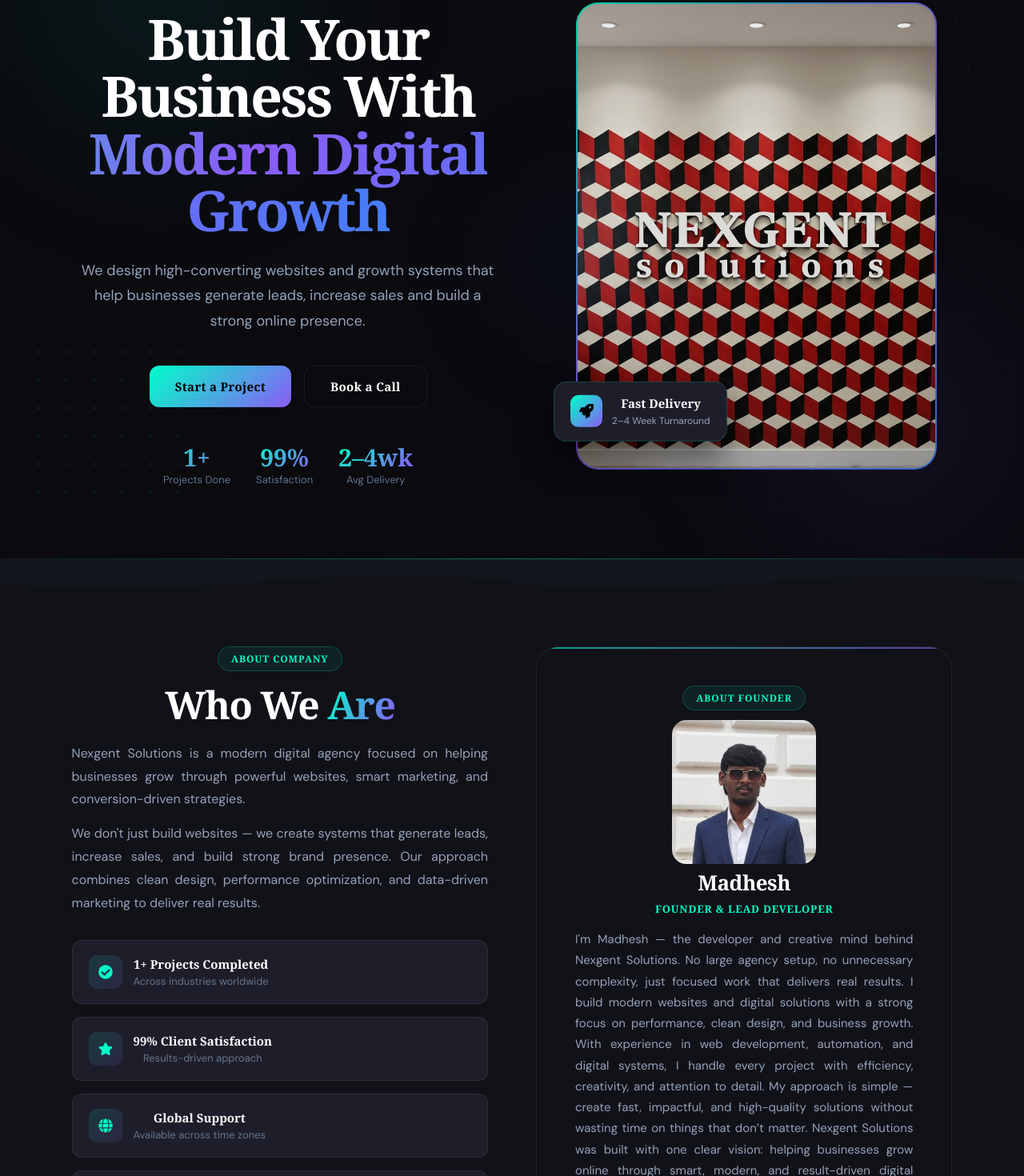
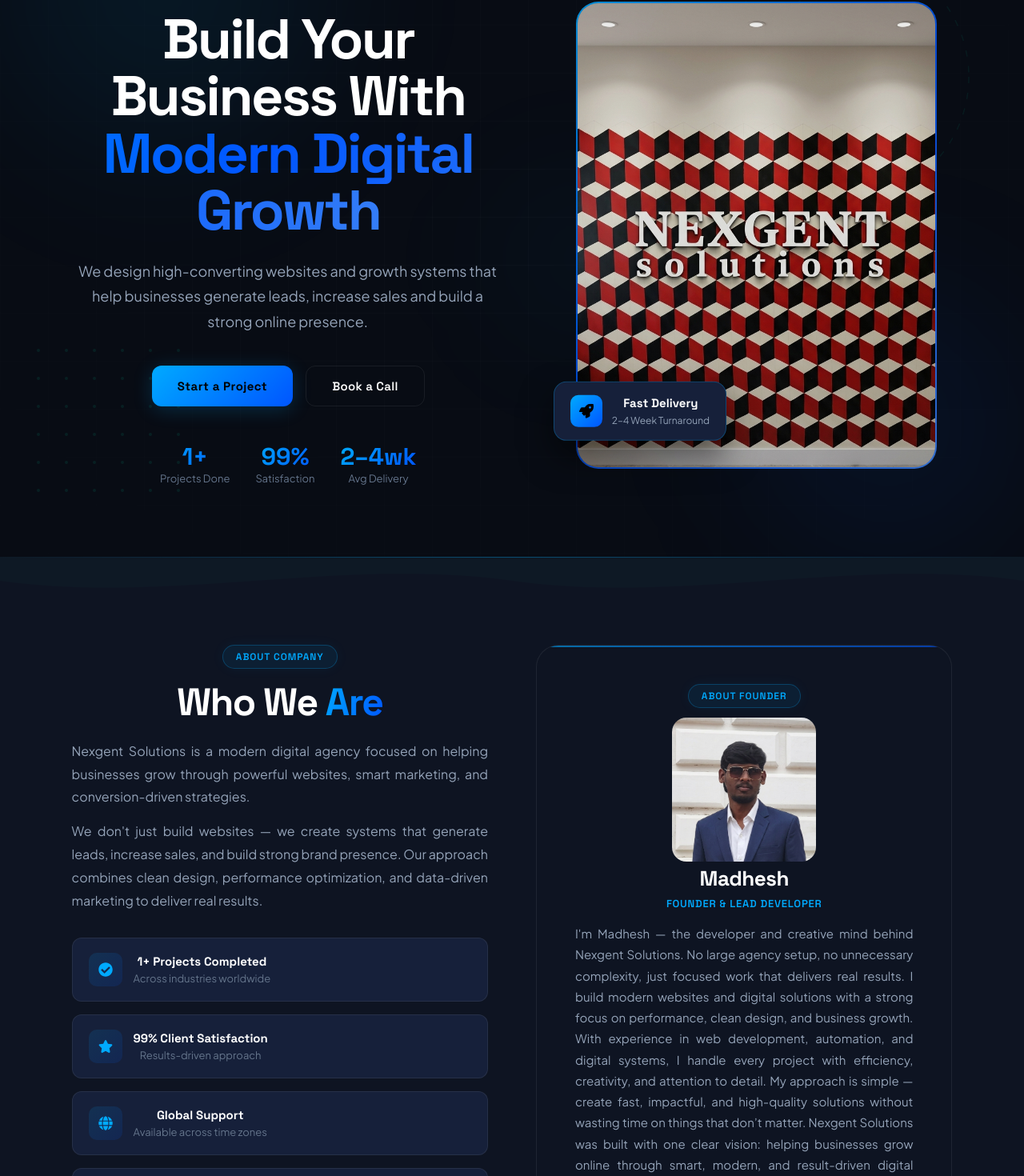
Before and after one commit to Kmadheshoff/company, a React (Vite) app: page / in a window 1280 px wide. Shown: the part 149-1619 px from the top of the page at 80% size. Built offline with nearby package versions, Linux system fonts and the light colour scheme.

Commit message:
Update App.css

```diff
--- a/src/App.css
+++ b/src/App.css
@@ -1,6 +1,6 @@
 /* App.css — Nexgent Solutions Premium Redesign */
 
-@import url("https://fonts.googleapis.com/css2?family=Syne:wght@400;500;600;700;800&family=DM+Sans:wght@300;400;500;600&display=swap");
+@import url("https://fonts.googleapis.com/css2?family=Space+Grotesk:wght@300;400;500;600;700&family=Plus+Jakarta+Sans:wght@300;400;500;600;700;800&display=swap");
 
 *, *::before, *::after {
   margin: 0;
@@ -12,25 +12,25 @@
 html { scroll-behavior: smooth; }
 
 :root {
-  --ink: #0a0a0f;
-  --ink-soft: #1a1a2e;
-  --surface: #111118;
-  --surface-2: #16161f;
-  --surface-3: #1e1e2a;
+  --ink: #080c14;
+  --ink-soft: #0d1526;
+  --surface: #0e1422;
+  --surface-2: #111928;
+  --surface-3: #16203a;
   --border: rgba(255,255,255,0.07);
-  --border-glow: rgba(0,255,200,0.18);
-  --cyan: #00ffc8;
-  --violet: #8b5cf6;
+  --border-glow: rgba(0,170,255,0.28);
+  --cyan: #00AAFF;
+  --blue-deep: #0055FF;
   --blue: #3b82f6;
   --text: #e2e8f0;
   --text-muted: #94a3b8;
   --text-dim: #64748b;
-  --heading: "Playfair Display", Georgia, serif;
-  --body: "DM Sans", sans-serif;
+  --heading: "Space Grotesk", sans-serif;
+  --body: "Plus Jakarta Sans", sans-serif;
   --radius: 20px;
   --radius-sm: 12px;
-  --glow-cyan: 0 0 40px rgba(0,255,200,0.12);
-  --glow-violet: 0 0 40px rgba(139,92,246,0.12);
+  --glow-cyan: 0 0 40px rgba(0,170,255,0.12);
+  --glow-blue: 0 0 40px rgba(0,85,255,0.15);
 }
 
 body {
@@ -74,8 +74,8 @@
 }
 
 @keyframes pulse-glow {
-  0%, 100% { box-shadow: 0 0 20px rgba(0,255,200,0.1); }
-  50%       { box-shadow: 0 0 50px rgba(0,255,200,0.3); }
+  0%, 100% { box-shadow: 0 0 20px rgba(0,170,255,0.1); }
+  50%       { box-shadow: 0 0 50px rgba(0,170,255,0.3); }
 }
 
 @keyframes shimmer {
@@ -158,12 +158,12 @@
 .splash-orb-1 {
   width: 500px; height: 500px;
   top: -100px; left: -100px;
-  background: radial-gradient(circle, rgba(0,255,200,0.1) 0%, transparent 70%);
+  background: radial-gradient(circle, rgba(0,170,255,0.1) 0%, transparent 70%);
 }
 .splash-orb-2 {
   width: 400px; height: 400px;
   bottom: -80px; right: -80px;
-  background: radial-gradient(circle, rgba(139,92,246,0.12) 0%, transparent 70%);
+  background: radial-gradient(circle, rgba(0,85,255,0.12) 0%, transparent 70%);
 }
 
 .splash-grid {
@@ -202,13 +202,13 @@
 
 .splash-ring-1 {
   width: 150px; height: 150px;
-  border-color: rgba(0,255,200,0.25) rgba(0,255,200,0.06) rgba(0,255,200,0.06) rgba(0,255,200,0.06);
+  border-color: rgba(0,170,255,0.25) rgba(0,170,255,0.06) rgba(0,170,255,0.06) rgba(0,170,255,0.06);
   animation: splashRingSpin 3s linear infinite;
 }
 
 .splash-ring-2 {
   width: 175px; height: 175px;
-  border-color: rgba(139,92,246,0.2) rgba(139,92,246,0.05) rgba(139,92,246,0.2) rgba(139,92,246,0.05);
+  border-color: rgba(0,85,255,0.2) rgba(0,85,255,0.05) rgba(0,85,255,0.2) rgba(0,85,255,0.05);
   animation: splashRingSpinRev 4.5s linear infinite;
 }
 
@@ -216,7 +216,7 @@
   width: 150px;
   height: auto;
   animation: splashLogoIn 0.9s cubic-bezier(.16,1,.3,1) 0.2s both;
-  filter: brightness(1.15) drop-shadow(0 0 20px rgba(0,255,200,0.4));
+  filter: brightness(1.15) drop-shadow(0 0 20px rgba(0,170,255,0.4));
   position: relative;
   z-index: 2;
 }
@@ -229,7 +229,7 @@
 }
 
 .splash-tag-line1 {
-  font-family: "DM Sans", sans-serif;
+  font-family: "Plus Jakarta Sans", sans-serif;
   font-size: 15px;
   font-weight: 500;
   letter-spacing: 0.18em;
@@ -239,12 +239,12 @@
 }
 
 .splash-tag-line2 {
-  font-family: "Syne", "DM Sans", sans-serif;
+  font-family: "Space Grotesk", sans-serif;
   font-size: 22px;
   font-weight: 700;
   letter-spacing: 0.06em;
   text-transform: uppercase;
-  background: linear-gradient(110deg, #00ffc8, #8b5cf6);
+  background: linear-gradient(110deg, var(--cyan), var(--blue-deep));
   -webkit-background-clip: text;
   -webkit-text-fill-color: transparent;
   background-clip: text;
@@ -262,7 +262,7 @@
 
 .splash-bar {
   height: 100%;
-  background: linear-gradient(90deg, #00ffc8, #8b5cf6);
+  background: linear-gradient(90deg, var(--cyan), var(--blue-deep));
   border-radius: 2px;
   animation: splashBarFill 1.6s cubic-bezier(.4,0,.2,1) 1.1s both;
 }
@@ -320,7 +320,7 @@
 
 .navbar.scrolled {
   background: rgba(10,10,15,0.95);
-  border-bottom-color: rgba(0,255,200,0.08);
+  border-bottom-color: rgba(0,170,255,0.08);
 }
 
 .logo {
@@ -399,8 +399,8 @@
   gap: 8px;
   padding: 6px 16px;
   border-radius: 100px;
-  background: rgba(0,255,200,0.07);
-  border: 1px solid rgba(0,255,200,0.2);
+  background: rgba(0,170,255,0.07);
+  border: 1px solid rgba(0,170,255,0.2);
   color: var(--cyan);
   font-size: 12px;
   font-weight: 600;
@@ -461,13 +461,13 @@
 .hero-orb-1 {
   width: 600px; height: 600px;
   top: -150px; left: -100px;
-  background: radial-gradient(circle, rgba(0,255,200,0.08) 0%, transparent 70%);
+  background: radial-gradient(circle, rgba(0,170,255,0.08) 0%, transparent 70%);
   animation: float 12s ease-in-out infinite;
 }
 .hero-orb-2 {
   width: 500px; height: 500px;
   bottom: -100px; right: -80px;
-  background: radial-gradient(circle, rgba(139,92,246,0.1) 0%, transparent 70%);
+  background: radial-gradient(circle, rgba(0,85,255,0.1) 0%, transparent 70%);
   animation: float 16s ease-in-out infinite reverse;
 }
 .hero-orb-3 {
@@ -496,8 +496,8 @@
   gap: 8px;
   padding: 7px 18px;
   border-radius: 100px;
-  background: rgba(0,255,200,0.06);
-  border: 1px solid rgba(0,255,200,0.2);
+  background: rgba(0,170,255,0.06);
+  border: 1px solid rgba(0,170,255,0.2);
   color: var(--cyan);
   font-size: 13px;
   font-weight: 600;
@@ -526,7 +526,7 @@
 }
 
 .hero-text h1 .gradient-text {
-  background: linear-gradient(110deg, var(--cyan) 0%, var(--violet) 60%, var(--blue) 100%);
+  background: linear-gradient(110deg, var(--cyan) 0%, var(--blue-deep) 60%, var(--blue) 100%);
   background-size: 200% auto;
   -webkit-background-clip: text;
   -webkit-text-fill-color: transparent;
@@ -554,7 +554,7 @@
 .btn-primary {
   padding: 15px 32px;
   border-radius: var(--radius-sm);
-  background: linear-gradient(135deg, var(--cyan), var(--violet));
+  background: linear-gradient(135deg, var(--cyan), var(--blue-deep));
   color: #000;
   font-weight: 700;
   font-size: 15px;
@@ -566,7 +566,7 @@
 }
 .btn-primary:hover {
   transform: translateY(-3px);
-  box-shadow: 0 16px 40px rgba(0,255,200,0.25);
+  box-shadow: 0 16px 40px rgba(0,170,255,0.25);
 }
 
 .btn-secondary {
@@ -607,7 +607,7 @@
   font-weight: 800;
   color: #fff;
   line-height: 1;
-  background: linear-gradient(135deg, var(--cyan), var(--violet));
+  background: linear-gradient(135deg, var(--cyan), var(--blue-deep));
   -webkit-background-clip: text;
   -webkit-text-fill-color: transparent;
   background-clip: text;
@@ -639,7 +639,7 @@
   position: absolute;
   inset: -2px;
   border-radius: 28px;
-  background: linear-gradient(135deg, var(--cyan), var(--violet), var(--blue));
+  background: linear-gradient(135deg, var(--cyan), var(--blue-deep), var(--blue));
   z-index: -1;
   animation: borderPulse 3s ease-in-out infinite;
 }
@@ -673,7 +673,7 @@
 .hero-badge-icon {
   width: 40px; height: 40px;
   border-radius: 10px;
-  background: linear-gradient(135deg, var(--cyan), var(--violet));
+  background: linear-gradient(135deg, var(--cyan), var(--blue-deep));
   display: flex;
   align-items: center;
   justify-content: center;
@@ -728,7 +728,7 @@
 }
 
 .company-left h2 span {
-  background: linear-gradient(110deg, var(--cyan), var(--violet));
+  background: linear-gradient(110deg, var(--cyan), var(--blue-deep));
   -webkit-background-clip: text;
   -webkit-text-fill-color: transparent;
   background-clip: text;
@@ -759,14 +759,14 @@
   transition: border-color 0.3s, transform 0.3s;
 }
 .pillar:hover {
-  border-color: rgba(0,255,200,0.2);
+  border-color: rgba(0,170,255,0.2);
   transform: translateX(6px);
 }
 
 .pillar-icon {
   width: 42px; height: 42px;
   border-radius: 10px;
-  background: linear-gradient(135deg, rgba(0,255,200,0.12), rgba(139,92,246,0.12));
+  background: linear-gradient(135deg, rgba(0,170,255,0.12), rgba(0,85,255,0.12));
   display: flex;
   align-items: center;
   justify-content: center;
@@ -803,7 +803,7 @@
   position: absolute;
   top: 0; left: 0; right: 0;
   height: 2px;
-  background: linear-gradient(90deg, var(--cyan), var(--violet));
+  background: linear-gradient(90deg, var(--cyan), var(--blue-deep));
   opacity: 0.6;
 }
 
@@ -821,7 +821,7 @@
   position: absolute;
   inset: -2px;
   border-radius: 20px;
-  background: linear-gradient(135deg, var(--cyan), var(--violet));
+  background: linear-gradient(135deg, var(--cyan), var(--blue-deep));
   z-index: -1;
 }
 
@@ -866,7 +866,7 @@
 
 .services-grid {
   display: grid;
-  grid-template-columns: repeat(3, 1fr);
+  grid-template-columns: repeat(2, 1fr);
   gap: 24px;
 }
 
@@ -882,7 +882,7 @@
 
 .service-card:hover {
   transform: translateY(-10px);
-  border-color: rgba(0,255,200,0.2);
+  border-color: rgba(0,170,255,0.2);
   box-shadow: 0 30px 60px rgba(0,0,0,0.4), var(--glow-cyan);
 }
 
@@ -917,8 +917,8 @@
 .service-icon-wrap {
   width: 50px; height: 50px;
   border-radius: 14px;
-  background: linear-gradient(135deg, rgba(0,255,200,0.15), rgba(139,92,246,0.15));
-  border: 1px solid rgba(0,255,200,0.15);
+  background: linear-gradient(135deg, rgba(0,170,255,0.15), rgba(0,85,255,0.15));
+  border: 1px solid rgba(0,170,255,0.15);
   display: flex;
   align-items: center;
   justify-content: center;
@@ -948,8 +948,8 @@
   align-items: center;
   gap: 8px;
   padding: 10px 20px;
-  background: rgba(0,255,200,0.08);
-  border: 1px solid rgba(0,255,200,0.2);
+  background: rgba(0,170,255,0.08);
+  border: 1px solid rgba(0,170,255,0.2);
   border-radius: 8px;
   color: var(--cyan);
   font-size: 13px;
@@ -960,15 +960,15 @@
   letter-spacing: 0.02em;
 }
 .service-cta:hover {
-  background: rgba(0,255,200,0.15);
+  background: rgba(0,170,255,0.15);
   transform: translateX(4px);
 }
 .service-cta svg { transition: transform 0.25s; }
 .service-cta:hover svg { transform: translateX(4px); }
 
 .service-cta-active {
-  background: rgba(0,255,200,0.12);
-  border-color: rgba(0,255,200,0.35);
+  background: rgba(0,170,255,0.12);
+  border-color: rgba(0,170,255,0.35);
   color: var(--cyan);
 }
 
@@ -996,8 +996,8 @@
 }
 
 .service-expand-row {
-  background: rgba(0,255,200,0.03);
-  border: 1px solid rgba(0,255,200,0.08);
+  background: rgba(0,170,255,0.03);
+  border: 1px solid rgba(0,170,255,0.08);
   border-radius: 12px;
   padding: 14px 16px;
   border-left: 3px solid var(--cyan);
@@ -1039,8 +1039,8 @@
   padding: 12px 20px;
   margin-top: 4px;
   border-radius: 10px;
-  background: linear-gradient(135deg, rgba(0,255,200,0.12), rgba(139,92,246,0.12));
-  border: 1px solid rgba(0,255,200,0.25);
+  background: linear-gradient(135deg, rgba(0,170,255,0.12), rgba(0,85,255,0.12));
+  border: 1px solid rgba(0,170,255,0.25);
   color: var(--cyan);
   font-family: var(--heading);
   font-size: 13px;
@@ -1060,8 +1060,8 @@
 
 /* open card gets a glow border */
 .service-card-open {
-  border-color: rgba(0,255,200,0.3) !important;
-  box-shadow: 0 30px 60px rgba(0,0,0,0.4), 0 0 0 1px rgba(0,255,200,0.1), var(--glow-cyan) !important;
+  border-color: rgba(0,170,255,0.3) !important;
+  box-shadow: 0 30px 60px rgba(0,0,0,0.4), 0 0 0 1px rgba(0,170,255,0.1), var(--glow-cyan) !important;
 }
 
 
@@ -1102,7 +1102,7 @@
   inset: 0;
   border-radius: 28px;
   padding: 1px;
-  background: linear-gradient(135deg, var(--cyan), var(--violet));
+  background: linear-gradient(135deg, var(--cyan), var(--blue-deep));
   -webkit-mask: linear-gradient(#000 0 0) content-box, linear-gradient(#000 0 0);
   -webkit-mask-composite: xor;
   mask-composite: exclude;
@@ -1146,7 +1146,7 @@
   transition: background 0.25s, transform 0.25s;
 }
 .modal-close:hover {
-  background: linear-gradient(135deg, var(--cyan), var(--violet));
+  background: linear-gradient(135deg, var(--cyan), var(--blue-deep));
   color: #000;
   transform: rotate(90deg);
 }
@@ -1212,7 +1212,7 @@
 
 .portfolio-card:hover {
   transform: translateY(-8px);
-  border-color: rgba(139,92,246,0.3);
+  border-color: rgba(0,85,255,0.3);
 }
 
 .portfolio-img-wrap {
@@ -1278,7 +1278,7 @@
   position: absolute;
   bottom: 0; left: 0; right: 0;
   height: 1px;
-  background: linear-gradient(90deg, transparent, var(--violet), transparent);
+  background: linear-gradient(90deg, transparent, var(--blue-deep), transparent);
   opacity: 0.3;
 }
 
@@ -1296,7 +1296,7 @@
   left: calc(12.5% + 20px);
   right: calc(12.5% + 20px);
   height: 1px;
-  background: linear-gradient(90deg, var(--cyan), var(--violet));
+  background: linear-gradient(90deg, var(--cyan), var(--blue-deep));
   opacity: 0.2;
   z-index: 0;
 }
@@ -1313,7 +1313,7 @@
 
 .process-card:hover {
   transform: translateY(-8px);
-  border-color: rgba(0,255,200,0.2);
+  border-color: rgba(0,170,255,0.2);
 }
 
 .process-number {
@@ -1322,7 +1322,7 @@
   font-weight: 800;
   line-height: 1;
   margin-bottom: 20px;
-  background: linear-gradient(135deg, var(--cyan), var(--violet));
+  background: linear-gradient(135deg, var(--cyan), var(--blue-deep));
   -webkit-background-clip: text;
   -webkit-text-fill-color: transparent;
   background-clip: text;
@@ -1363,7 +1363,7 @@
   transition: border-color 0.3s;
 }
 
-.faq-item[open] { border-color: rgba(0,255,200,0.2); }
+.faq-item[open] { border-color: rgba(0,170,255,0.2); }
 
 .faq-item summary {
   display: flex;
@@ -1417,7 +1417,7 @@
   top: -200px; left: 50%;
   transform: translateX(-50%);
   width: 800px; height: 500px;
-  background: radial-gradient(ellipse, rgba(0,255,200,0.05) 0%, transparent 70%);
+  background: radial-gradient(ellipse, rgba(0,170,255,0.05) 0%, transparent 70%);
   pointer-events: none;
 }
 
@@ -1439,7 +1439,7 @@
 }
 
 .contact-info h2 span {
-  background: linear-gradient(110deg, var(--cyan), var(--violet));
+  background: linear-gradient(110deg, var(--cyan), var(--blue-deep));
   -webkit-background-clip: text;
   -webkit-text-fill-color: transparent;
   background-clip: text;
@@ -1471,13 +1471,13 @@
   font-size: 15px;
   transition: border-color 0.25s;
 }
-.contact-item:hover { border-color: rgba(0,255,200,0.2); }
+.contact-item:hover { border-color: rgba(0,170,255,0.2); }
 
 .contact-item-icon {
   width: 38px; height: 38px;
   border-radius: 10px;
-  background: linear-gradient(135deg, rgba(0,255,200,0.1), rgba(139,92,246,0.1));
-  border: 1px solid rgba(0,255,200,0.15);
+  background: linear-gradient(135deg, rgba(0,170,255,0.1), rgba(0,85,255,0.1));
+  border: 1px solid rgba(0,170,255,0.15);
   display: flex;
   align-items: center;
   justify-content: center;
@@ -1545,7 +1545,7 @@
   position: absolute;
   top: 0; left: 0; right: 0;
   height: 2px;
-  background: linear-gradient(90deg, var(--cyan), var(--violet));
+  background: linear-gradient(90deg, var(--cyan), var(--blue-deep));
 }
 
 .contact-card h3 {
@@ -1655,7 +1655,7 @@
   transition: background 0.25s, color 0.25s, transform 0.25s;
 }
 .social a:hover {
-  background: linear-gradient(135deg, var(--cyan), var(--violet));
+  background: linear-gradient(135deg, var(--cyan), var(--blue-deep));
   color: #000;
   border-color: transparent;
   transform: translateY(-4px);
@@ -1704,7 +1704,7 @@
   display: inline-block;
   border-left: 3px solid var(--cyan);
   padding: 16px 24px;
-  background: rgba(0,255,200,0.04);
+  background: rgba(0,170,255,0.04);
   border-radius: 0 14px 14px 0;
   font-family: var(--heading);
   font-size: 18px;
@@ -1736,14 +1736,14 @@
   position: absolute;
   top: 0; left: 0; right: 0;
   height: 2px;
-  background: linear-gradient(90deg, var(--cyan), var(--violet));
+  background: linear-gradient(90deg, var(--cyan), var(--blue-deep));
   opacity: 0;
   transition: opacity 0.3s;
 }
 
 .mission-card:hover {
   transform: translateY(-8px);
-  border-color: rgba(0,255,200,0.2);
+  border-color: rgba(0,170,255,0.2);
   box-shadow: 0 24px 48px rgba(0,0,0,0.3), var(--glow-cyan);
 }
 
@@ -1752,8 +1752,8 @@
 .mission-icon {
   width: 52px; height: 52px;
   border-radius: 14px;
-  background: linear-gradient(135deg, rgba(0,255,200,0.15), rgba(139,92,246,0.15));
-  border: 1px solid rgba(0,255,200,0.15);
+  background: linear-gradient(135deg, rgba(0,170,255,0.15), rgba(0,85,255,0.15));
+  border: 1px solid rgba(0,170,255,0.15);
   display: flex;
   align-items: center;
   justify-content: center;
@@ -1814,17 +1814,17 @@
 
 .pricing-card:hover {
   transform: translateY(-12px);
-  border-color: rgba(0,255,200,0.25);
+  border-color: rgba(0,170,255,0.25);
   box-shadow: 0 32px 64px rgba(0,0,0,0.45), var(--glow-cyan);
 }
 
 .pricing-popular {
-  border-color: rgba(0,255,200,0.35) !important;
-  box-shadow: 0 0 0 1px rgba(0,255,200,0.15), 0 20px 50px rgba(0,0,0,0.3);
+  border-color: rgba(0,170,255,0.35) !important;
+  box-shadow: 0 0 0 1px rgba(0,170,255,0.15), 0 20px 50px rgba(0,0,0,0.3);
 }
 
 .pricing-popular:hover {
-  border-color: rgba(0,255,200,0.5) !important;
+  border-color: rgba(0,170,255,0.5) !important;
 }
 
 .pricing-badge {
@@ -1833,7 +1833,7 @@
   z-index: 10;
   padding: 6px 14px;
   border-radius: 100px;
-  background: linear-gradient(135deg, var(--cyan), var(--violet));
+  background: linear-gradient(135deg, var(--cyan), var(--blue-deep));
   color: #000;
   font-size: 12px;
   font-weight: 700;
@@ -1937,8 +1937,8 @@
   display: inline-block;
   padding: 3px 10px;
   border-radius: 100px;
-  background: rgba(0,255,200,0.1);
-  border: 1px solid rgba(0,255,200,0.25);
+  background: rgba(0,170,255,0.1);
+  border: 1px solid rgba(0,170,255,0.25);
   color: var(--cyan);
   font-size: 12px;
   font-weight: 700;
@@ -1950,7 +1950,7 @@
   font-family: var(--heading);
   font-size: 42px;
   font-weight: 800;
-  background: linear-gradient(110deg, var(--cyan), var(--violet));
+  background: linear-gradient(110deg, var(--cyan), var(--blue-deep));
   -webkit-background-clip: text;
   -webkit-text-fill-color: transparent;
   background-clip: text;
@@ -1963,7 +1963,7 @@
   padding: 15px;
   border-radius: var(--radius-sm);
   background: transparent;
-  border: 1px solid rgba(0,255,200,0.35);
+  border: 1px solid rgba(0,170,255,0.35);
   color: var(--cyan);
   font-family: var(--heading);
   font-size: 14px;
@@ -1974,22 +1974,22 @@
 }
 
 .pricing-cta:hover {
-  background: linear-gradient(135deg, var(--cyan), var(--violet));
+  background: linear-gradient(135deg, var(--cyan), var(--blue-deep));
   color: #000;
   border-color: transparent;
   transform: translateY(-3px);
-  box-shadow: 0 16px 36px rgba(0,255,200,0.2);
+  box-shadow: 0 16px 36px rgba(0,170,255,0.2);
 }
 
 .pricing-popular .pricing-cta {
-  background: linear-gradient(135deg, var(--cyan), var(--violet));
+  background: linear-gradient(135deg, var(--cyan), var(--blue-deep));
   color: #000;
   border-color: transparent;
 }
 
 .pricing-popular .pricing-cta:hover {
   opacity: 0.85;
-  box-shadow: 0 16px 36px rgba(0,255,200,0.3);
+  box-shadow: 0 16px 36px rgba(0,170,255,0.3);
 }
 
 /* ─── RESPONSIVE ─────────────────────────────────────────────  */
@@ -2025,3 +2025,103 @@
   .mission-quote { font-size: 15px; }
   .pricing-final { font-size: 34px; }
 }
+/* ─── NEXGENT BRAND ENHANCEMENTS ──────────────────────────── */
+
+/* Stronger ink backgrounds with blue tint for more brand depth */
+body { background: var(--ink); }
+
+/* Improved tag pill with brand glow */
+.tag {
+  background: rgba(0,170,255,0.08);
+  border-color: rgba(0,170,255,0.25);
+  box-shadow: 0 0 16px rgba(0,170,255,0.06);
+}
+
+/* Improved btn-primary with brand blue */
+.btn-primary {
+  background: linear-gradient(135deg, #00AAFF 0%, #0055FF 100%);
+  box-shadow: 0 4px 24px rgba(0,170,255,0.2);
+  letter-spacing: 0.03em;
+}
+.btn-primary:hover {
+  box-shadow: 0 16px 40px rgba(0,170,255,0.35);
+}
+
+/* Navbar active state underline uses brand blue */
+.nav a::after { background: #00AAFF; }
+
+/* Improved section divider colors */
+.company-section::before,
+.pricing-section::before {
+  background: linear-gradient(90deg, transparent, #00AAFF, transparent);
+  opacity: 0.35;
+}
+
+/* Splash background - very slight blue tint */
+.splash-screen { background: #080c14; }
+
+/* Hero orbs with brand blue */
+.hero-orb-1 { background: radial-gradient(circle, rgba(0,170,255,0.1) 0%, transparent 70%); }
+.hero-orb-2 { background: radial-gradient(circle, rgba(0,85,255,0.1) 0%, transparent 70%); }
+.hero-orb-3 { background: radial-gradient(circle, rgba(0,170,255,0.06) 0%, transparent 70%); }
+
+/* Contact section radial glow */
+.contact-section::before {
+  background: radial-gradient(ellipse, rgba(0,170,255,0.07) 0%, transparent 70%);
+}
+
+/* Social hover with brand blue */
+.social a:hover {
+  background: linear-gradient(135deg, #00AAFF, #0055FF);
+  color: #fff;
+}
+
+/* Portfolio card hover uses brand blue border */
+.portfolio-card:hover { border-color: rgba(0,85,255,0.35); }
+
+/* Pricing popular badge */
+.pricing-badge { background: linear-gradient(135deg, #00AAFF, #0055FF); color: #fff; }
+
+/* Improved process connector line */
+.process-grid::before {
+  background: linear-gradient(90deg, #00AAFF, #0055FF);
+  opacity: 0.3;
+}
+
+/* FAQ open border */
+.faq-item[open] { border-color: rgba(0,170,255,0.25); }
+
+/* Better gradient text */
+.gradient-text {
+  background: linear-gradient(110deg, #00AAFF 0%, #0088FF 40%, #0055FF 100%);
+  background-size: 200% auto;
+  -webkit-background-clip: text;
+  -webkit-text-fill-color: transparent;
+  background-clip: text;
+}
+
+/* Contact card top bar */
+.contact-card::before,
+.founder-wrapper::before {
+  background: linear-gradient(90deg, #00AAFF, #0055FF);
+}
+
+/* Process number */
+.process-number {
+  background: linear-gradient(135deg, #00AAFF, #0055FF);
+  -webkit-background-clip: text;
+  -webkit-text-fill-color: transparent;
+  background-clip: text;
+}
+
+/* Footer link hover */
+.footer-links a:hover { color: #00AAFF; }
+
+/* Improved scroll bar */
+::-webkit-scrollbar { width: 6px; }
+::-webkit-scrollbar-track { background: var(--ink); }
+::-webkit-scrollbar-thumb { background: rgba(0,170,255,0.3); border-radius: 3px; }
+::-webkit-scrollbar-thumb:hover { background: rgba(0,170,255,0.5); }
+
+/* Smooth selection highlight */
+::selection { background: rgba(0,170,255,0.25); color: #fff; }
```
